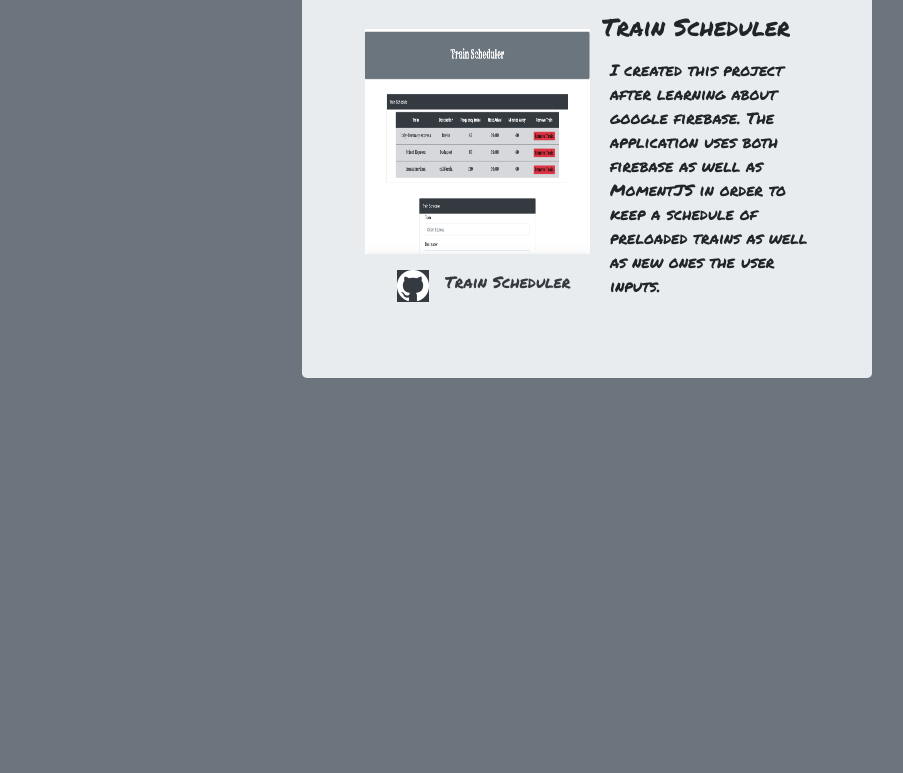
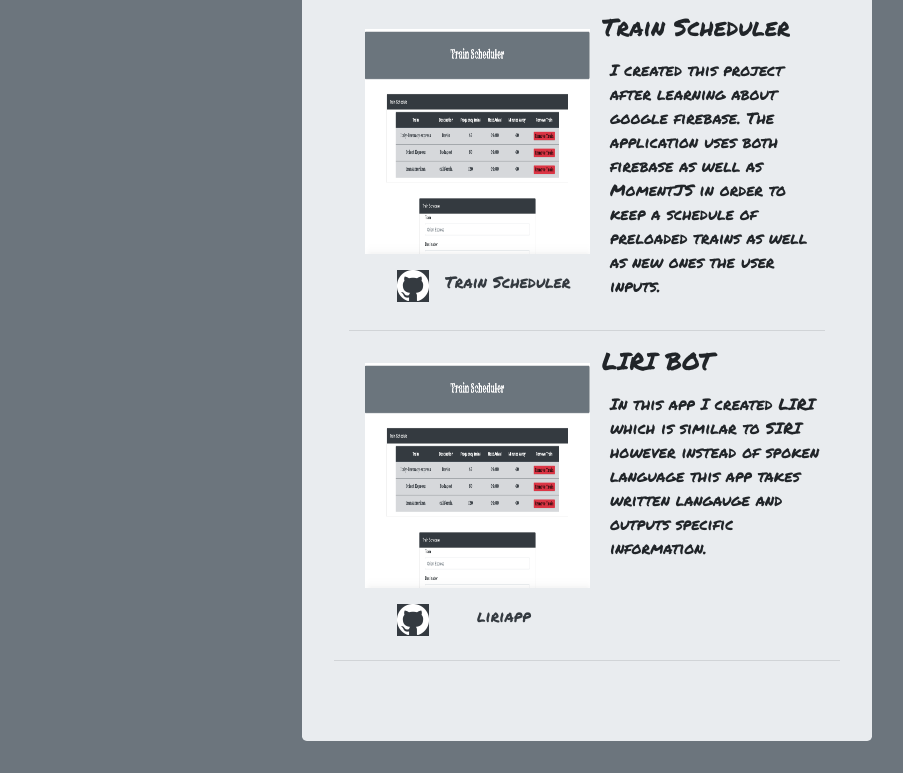
Before and after one commit to wrsmall/updated-portfoilio, a plain HTML site: page portfolio.html in a window 1280 px wide. Shown: the part 1302-2075 px from the top of the page, without its empty margins (53-956 px from the left). Before the commit the page ends 1712 px from the top, so only its background shows below. Drawn offline with nearby package versions, Linux system fonts and the light colour scheme.

Commit message:
added my liri app

```diff
--- a/portfolio.html
+++ b/portfolio.html
@@ -14,8 +14,9 @@
     <div class="width p-2 mt-2 rounded slate ">
         <p class="center myfont lb h1">W<br>&nbsp;S</p>
         <p class="center myfont h2">William Small</p>
-        <a  class="center" href="http://www.linkedin.com/in/william-small1989"><img class="center" src="assets/images/linkedin.png"></a>
-        <a  class="center" href="https://github.com/wrsmall"><img class="center ml-3" src="assets/images/github.png"></a>
+        <a class="center" href="http://www.linkedin.com/in/william-small1989"><img class="center"
+                src="assets/images/linkedin.png"></a>
+        <a class="center" href="https://github.com/wrsmall"><img class="center ml-3" src="assets/images/github.png"></a>
         <p class="center myfont h2">Portfolio</p>
 
     </div>
@@ -104,7 +105,25 @@
                             </p>
                         </div>
                     </div>
-                </div>
+                        <hr>
+                        <div class="row">
+                            <div class="col-md-6 col-lg-6">
+                                <img class="m-3" img src="assets/images/trains.jpg" width="225px" height="225px">
+                                <a href="https://github.com/wrsmall/liri-node-app"><img class="bg-dark ml-5  float "
+                                        src="assets/images/github.png"></a>
+                                <a href="https://github.com/wrsmall/liri-node-app">
+                                    <p class="float text-dark myfont ml-5  ">liriapp</p>
+                                </a>
+                            </div>
+                            <div class="col-md-6 col-lg-6">
+                                <h4 class="myfont">LIRI BOT</h4>
+                                <p class="myfont ml-2 mt-3">In this app I created LIRI which is similar to SIRI however instead of spoken language this app takes
+                                    written langauge and outputs specific information.
+                                </p>
+                            </div>
+                        </div>
+                    </div>
+                    <hr>
             </div>
             <div class="col-md-3 col-sm-3 col-lg-3">
                 <ul class="nav flex-column ml-5 mt-5 slate w-85 rounded float ">
```
Also changed, not shown: About.html (+5 -4 lines).
